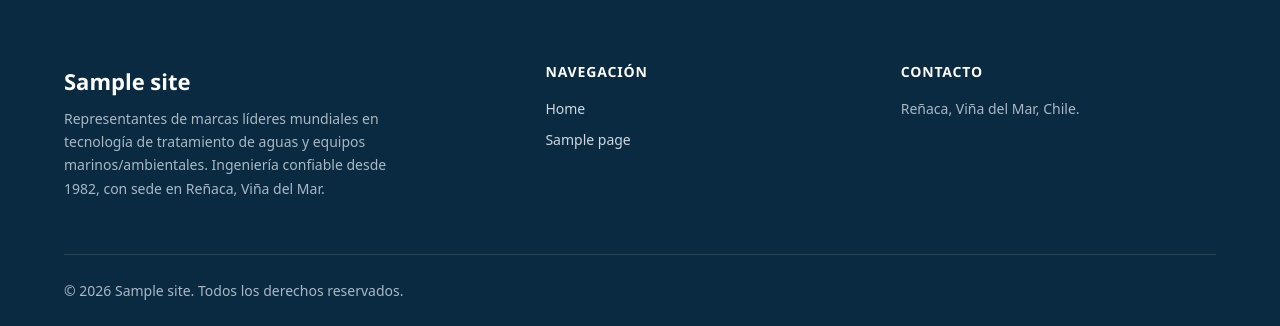
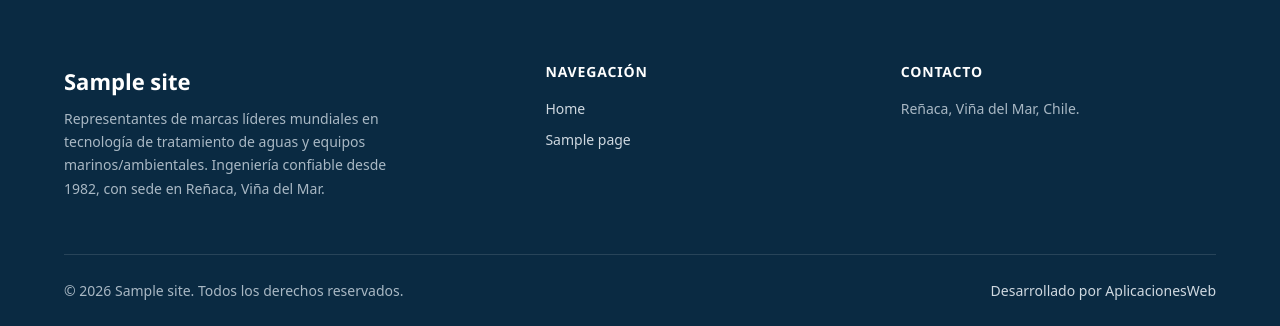
Before and after one commit to JuanJorquerAI/mitsachile, a WordPress theme: template wp-content/themes/mitsa/page.php in a window 1280 px wide. Shown: the part 566-892 px from the top of the page. Run offline with PHP 8.4 and a stand-in for WordPress, Linux system fonts and the light colour scheme; the site name, menu and one post (Sample post) are stand-ins, and other content is empty.

Commit message:
feat(footer): add agency credit link to aplicacionesweb.cl in WP theme and SMM landing

```diff
--- a/wp-content/themes/mitsa/footer.php
+++ b/wp-content/themes/mitsa/footer.php
@@ -55,6 +55,9 @@
 				&copy; <?php echo esc_html( gmdate( 'Y' ) ); ?> <?php bloginfo( 'name' ); ?>.
 				<?php esc_html_e( 'Todos los derechos reservados.', 'mitsa' ); ?>
 			</p>
+			<p class="site-footer__copy site-footer__credit">
+				<a href="https://aplicacionesweb.cl/" target="_blank" rel="noopener noreferrer">Desarrollado por AplicacionesWeb</a>
+			</p>
 		</div>
 	</div>
 </footer>
```
Also changed, not shown: smm2026/index.html (+1 -1 lines).
